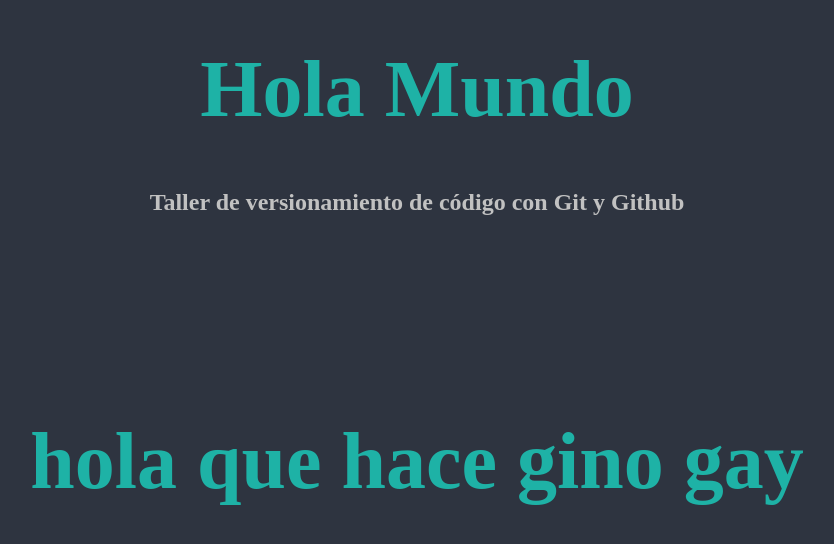
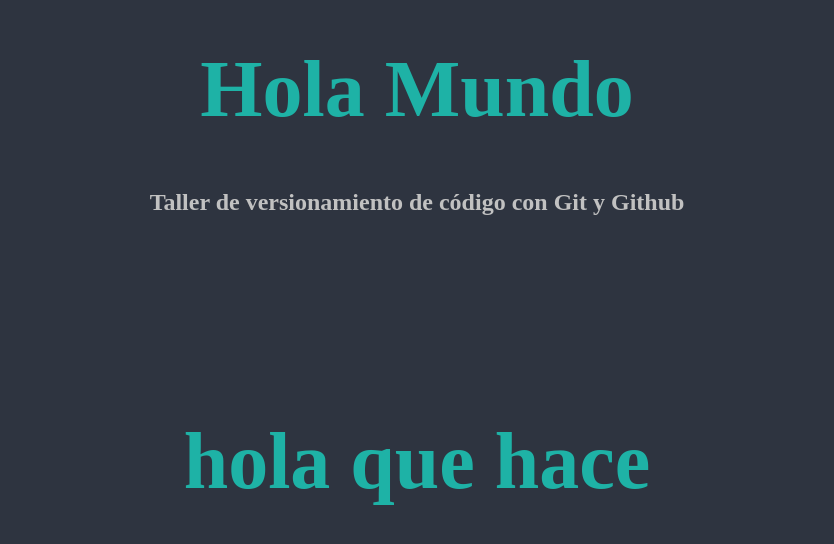
Before and after one commit to AbelCamilo95/PruebaGit, a plain HTML site: page index.html in a window 1280 px wide. Shown: the part 156-700 px from the top of the page, without its empty margins (223-1057 px from the left). Drawn offline with Linux system fonts and the light colour scheme.

Commit message:
cambios hoy

```diff
--- a/index.html
+++ b/index.html
@@ -14,6 +14,6 @@
 <body>
  <h1>Hola Mundo</h1>
  <h2>Taller de versionamiento de código con Git y Github</h2>
- <h1> hola que hace gino gay </h1>
+ <h1> hola que hace </h1>
 </body>
 </html>
```
